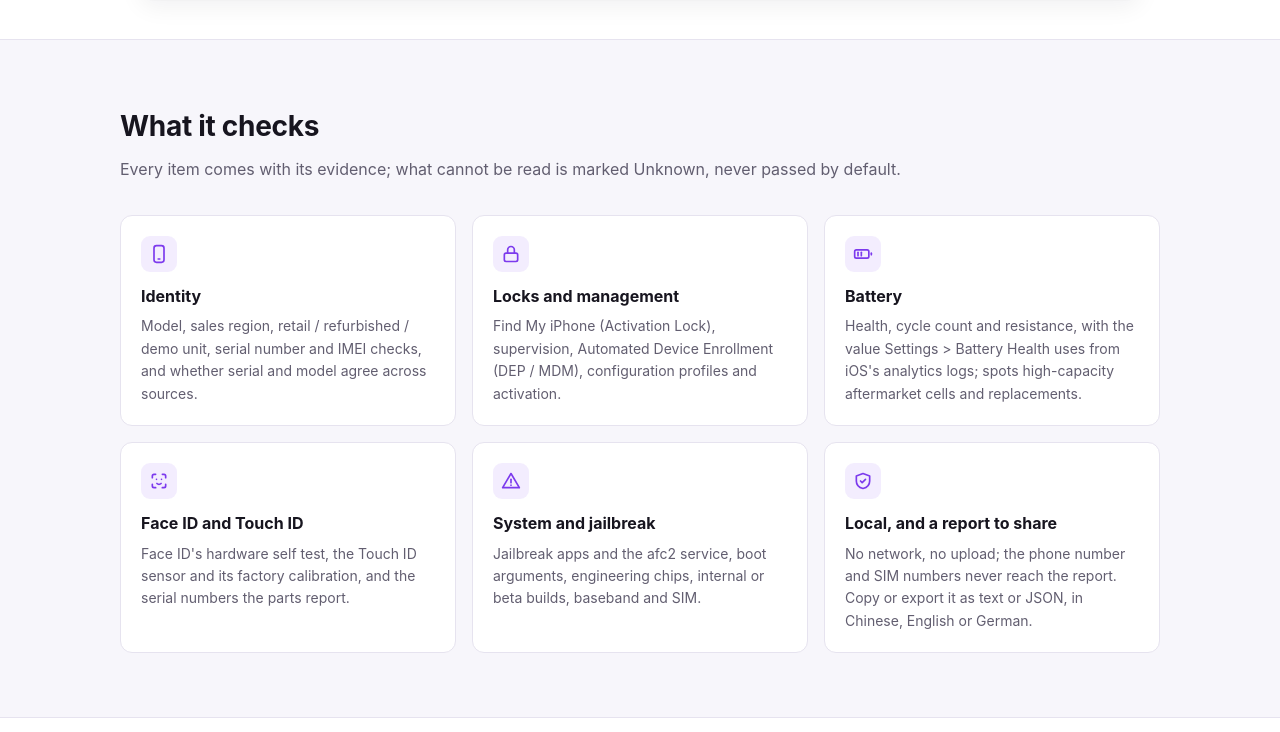
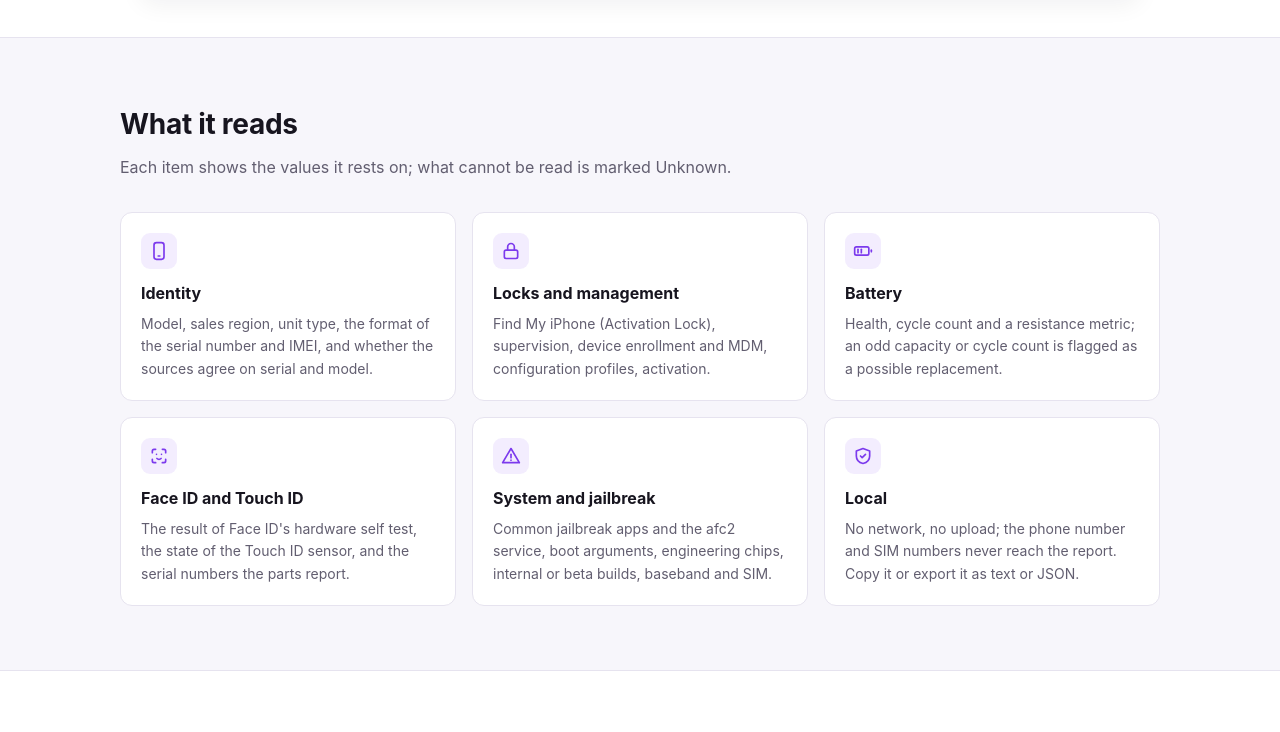
Before and after one commit to ac0d3r/idevloupe, a plain HTML site: page docs/index.html in a window 1280 px wide. Shown: the part 1256-1988 px from the top of the page. Drawn offline with Linux system fonts and the light colour scheme.

Commit message:
Describe the app without overstating it
The download page presented the report as a verdict and made claims it
cannot back: open source (the repository is private, with no license),
detection times nobody measured, and the recognition of aftermarket
batteries from rules that rest on five phones. It now says what the app
reads, as a reference for an inspection, in Chinese, English and German.

Co-Authored-By: Claude Opus 5.5 <noreply@anthropic.com>

```diff
--- a/docs/index.html
+++ b/docs/index.html
@@ -4,7 +4,7 @@
 <meta charset="utf-8">
 <meta name="viewport" content="width=device-width, initial-scale=1">
 <title>iDevLoupe · iPhone 验机</title>
-<meta name="description" content="iDevLoupe：连上数据线即可检查 iPhone 的型号、激活锁、监管、电池健康与来源、面容 ID / 指纹等，所有检测在本机完成。">
+<meta name="description" content="iDevLoupe：通过数据线读取 iPhone 自身报告的硬件、系统与安全信息，整理成验机参考报告，在本机运行。">
 <link rel="icon" href="icon.png">
 <style>
 :root {
@@ -141,8 +141,8 @@ footer .wrap { display: flex; justify-content: space-between; gap: 16px; flex-wr
 <main>
   <div class="hero wrap">
     <img class="logo" src="icon.png" alt="iDevLoupe">
-    <h1 data-t="heroTitle">插上数据线，看清这台 iPhone</h1>
-    <p class="lead" data-t="heroLead">读取 iPhone 自己报告的硬件、系统与安全信息，逐项给出结论：激活锁、监管锁、电池健康与来源、面容 ID / 指纹、越狱迹象……买二手机、卖机、收机前花一分钟。</p>
+    <h1 data-t="heroTitle">用数据线读取 iPhone 的验机信息</h1>
+    <p class="lead" data-t="heroLead">读取 iPhone 自身报告的硬件、系统与安全信息，整理成一份逐项报告，作为验机时的参考。</p>
     <div class="cta">
       <a class="btn primary" id="primary" href="#download">
         <svg viewBox="0 0 24 24" fill="none" stroke="currentColor" stroke-width="2" stroke-linecap="round" stroke-linejoin="round"><path d="M12 3v12"/><path d="m7 10 5 5 5-5"/><path d="M5 21h14"/></svg>
@@ -150,27 +150,27 @@ footer .wrap { display: flex; justify-content: space-between; gap: 16px; flex-wr
       </a>
       <a class="btn" href="#download" data-t="allPlatforms">所有平台</a>
     </div>
-    <p class="note" data-t="heroNote">macOS · Windows · Linux ｜ 免费开源 ｜ 检测全部在本机完成，不上传任何数据</p>
+    <p class="note" data-t="heroNote">macOS · Windows · Linux ｜ 免费 ｜ 在本机运行，不上传数据</p>
     <div class="shot"><img id="shot" src="screenshot-zh.png" width="2360" height="1560" alt="iDevLoupe 的验机报告界面" data-t-alt="shotAlt"></div>
   </div>
 
   <section id="features" class="soft">
     <div class="wrap">
-      <h2 data-t="featuresTitle">检查什么</h2>
-      <p class="sub" data-t="featuresSub">每一项都附上依据；数据读不到就标「未知」，绝不默认通过。</p>
+      <h2 data-t="featuresTitle">读取哪些信息</h2>
+      <p class="sub" data-t="featuresSub">每项附上读到的原始值；读不到的标为「未知」。</p>
       <div class="grid">
         <div class="card"><div class="ico"><svg viewBox="0 0 24 24" fill="none" stroke="currentColor" stroke-width="2" stroke-linecap="round" stroke-linejoin="round"><rect x="6" y="2" width="12" height="20" rx="3"/><path d="M11 18h2"/></svg></div>
-          <h3 data-t="f1t">机器身份</h3><p data-t="f1d">型号、销售地区、零售 / 官翻 / 演示机，序列号与 IMEI 校验，多个来源的序列号、型号是否一致。</p></div>
+          <h3 data-t="f1t">机器身份</h3><p data-t="f1d">型号、销售地区、机器类型，序列号与 IMEI 格式，不同来源的序列号与型号是否一致。</p></div>
         <div class="card"><div class="ico"><svg viewBox="0 0 24 24" fill="none" stroke="currentColor" stroke-width="2" stroke-linecap="round" stroke-linejoin="round"><rect x="4" y="11" width="16" height="10" rx="2"/><path d="M8 11V7a4 4 0 0 1 8 0v4"/></svg></div>
-          <h3 data-t="f2t">锁与管理</h3><p data-t="f2d">查找我的 iPhone（激活锁）、监管模式、企业设备注册（DEP / MDM）、描述文件、激活状态。</p></div>
+          <h3 data-t="f2t">锁与管理</h3><p data-t="f2d">查找我的 iPhone（激活锁）、监管模式、设备注册与 MDM、描述文件、激活状态。</p></div>
         <div class="card"><div class="ico"><svg viewBox="0 0 24 24" fill="none" stroke="currentColor" stroke-width="2" stroke-linecap="round" stroke-linejoin="round"><rect x="2" y="7" width="17" height="10" rx="2"/><path d="M22 11v2"/><path d="M6 10v4"/><path d="M10 10v4"/></svg></div>
-          <h3 data-t="f3t">电池</h3><p data-t="f3d">健康度、循环次数、内阻指标，读取 iOS 分析日志中「设置 > 电池健康」所用的值，识别扩容电池与更换迹象。</p></div>
+          <h3 data-t="f3t">电池</h3><p data-t="f3d">健康度、循环次数、内阻指标；容量或循环次数异常时提示可能更换过。</p></div>
         <div class="card"><div class="ico"><svg viewBox="0 0 24 24" fill="none" stroke="currentColor" stroke-width="2" stroke-linecap="round" stroke-linejoin="round"><path d="M4 8V6a2 2 0 0 1 2-2h2"/><path d="M16 4h2a2 2 0 0 1 2 2v2"/><path d="M20 16v2a2 2 0 0 1-2 2h-2"/><path d="M8 20H6a2 2 0 0 1-2-2v-2"/><path d="M9 10h.01"/><path d="M15 10h.01"/><path d="M9.5 15a3.5 3.5 0 0 0 5 0"/></svg></div>
-          <h3 data-t="f4t">面容 ID 与指纹</h3><p data-t="f4d">面容 ID 硬件自检、Touch ID 传感器与出厂校准数据，以及各部件当前报告的序列号。</p></div>
+          <h3 data-t="f4t">面容 ID 与指纹</h3><p data-t="f4d">面容 ID 硬件自检结果、Touch ID 传感器状态，以及各部件当前报告的序列号。</p></div>
         <div class="card"><div class="ico"><svg viewBox="0 0 24 24" fill="none" stroke="currentColor" stroke-width="2" stroke-linecap="round" stroke-linejoin="round"><path d="M12 3 2 20h20L12 3z"/><path d="M12 10v4"/><path d="M12 17h.01"/></svg></div>
-          <h3 data-t="f5t">系统与越狱</h3><p data-t="f5d">越狱应用与 afc2 服务、启动参数、工程机芯片、内部版 / 测试版系统、基带与 SIM 状态。</p></div>
+          <h3 data-t="f5t">系统与越狱</h3><p data-t="f5d">常见越狱应用与 afc2 服务、启动参数、工程机芯片、内部版 / 测试版系统、基带与 SIM 状态。</p></div>
         <div class="card"><div class="ico"><svg viewBox="0 0 24 24" fill="none" stroke="currentColor" stroke-width="2" stroke-linecap="round" stroke-linejoin="round"><path d="M12 3 4 6v6c0 5 3.5 8 8 9 4.5-1 8-4 8-9V6l-8-3z"/><path d="m9 12 2 2 4-4"/></svg></div>
-          <h3 data-t="f6t">本机完成，报告可分享</h3><p data-t="f6d">不联网、不上传；手机号与 SIM 卡号不会进入报告。可复制或导出文本 / JSON 报告，支持中文、English、Deutsch。</p></div>
+          <h3 data-t="f6t">本机运行</h3><p data-t="f6d">不联网、不上传，手机号与 SIM 卡号不进入报告。报告可复制或导出为文本 / JSON。</p></div>
       </div>
     </div>
   </section>
@@ -217,7 +217,7 @@ footer .wrap { display: flex; justify-content: space-between; gap: 16px; flex-wr
       <ol class="steps">
         <li><b data-t="s1t">用数据线连接电脑</b><span data-t="s1d">打开 iDevLoupe，用 USB 线连接 iPhone，设备会自动出现在左侧。</span></li>
         <li><b data-t="s2t">解锁并点「信任」</b><span data-t="s2d">首次连接时，在 iPhone 上选择「信任此电脑」并输入锁屏密码。</span></li>
-        <li><b data-t="s3t">查看报告</b><span data-t="s3d">约半分钟完成检测，最需要关注的问题列在最上面；可复制或导出报告。</span></li>
+        <li><b data-t="s3t">查看报告</b><span data-t="s3d">需要关注的项排在最前面。报告末尾的「需人工核对」清单请在手机上逐项确认。</span></li>
       </ol>
     </div>
   </section>
@@ -228,7 +228,7 @@ footer .wrap { display: flex; justify-content: space-between; gap: 16px; flex-wr
       <p class="sub"></p>
       <details><summary data-t="q1">macOS 提示「无法验证开发者」？</summary><p data-t="a1">安装包尚未经过 Apple 签名与公证。在「应用程序」中右键点 iDevLoupe，选「打开」，再在弹窗中点「打开」即可；之后正常双击启动。</p></details>
       <details><summary data-t="q2">Windows 弹出 SmartScreen 警告？</summary><p data-t="a2">程序尚未签名。点「更多信息」→「仍要运行」。如果提示找不到设备，请确认已安装「Apple 设备」或 iTunes。</p></details>
-      <details><summary data-t="q3">能判断屏幕、电池是否原装吗？</summary><p data-t="a3">能发现不少迹象（扩容电池、循环次数与机龄不符、面容 ID 自检失败等），但 iOS 自己对部件是否原装的判断无法通过数据线读取。报告里的「需人工核对」会提示去「设置 > 通用 > 关于本机 > 部件与维修历史」查看。</p></details>
+      <details><summary data-t="q3">能判断屏幕、电池是否原装吗？</summary><p data-t="a3">不能确定。报告会提示一些迹象，但 iOS 自己对部件是否原装的判断无法通过数据线读取，请到「设置 > 通用 > 关于本机 > 部件与维修历史」查看。</p></details>
       <details><summary data-t="q4">会上传我的数据吗？</summary><p data-t="a4">不会。所有检测在你的电脑上完成，程序不联网。手机号、ICCID、IMSI 读到后立即丢弃，不会出现在报告里。</p></details>
     </div>
   </section>
@@ -247,18 +247,18 @@ footer .wrap { display: flex; justify-content: space-between; gap: 16px; flex-wr
     en: {
       title: "iDevLoupe · iPhone inspection",
       navFeatures: "Features", navDownload: "Download",
-      heroTitle: "Plug in a cable, see this iPhone clearly",
-      heroLead: "Reads the hardware, system and security information an iPhone reports about itself and gives a verdict on each item: Activation Lock, supervision, battery health and origin, Face ID / Touch ID, signs of a jailbreak… One minute before you buy, sell or trade in a used phone.",
+      heroTitle: "Read an iPhone's inspection data over the cable",
+      heroLead: "Reads the hardware, system and security information an iPhone reports about itself and sums it up item by item, as a reference for an inspection.",
       downloadFree: "Free download", allPlatforms: "All platforms",
-      heroNote: "macOS · Windows · Linux | Free and open source | Everything runs on your computer; nothing is uploaded",
+      heroNote: "macOS · Windows · Linux | Free | Runs on your computer; nothing is uploaded",
       shotAlt: "The inspection report of iDevLoupe",
-      featuresTitle: "What it checks", featuresSub: "Every item comes with its evidence; what cannot be read is marked Unknown, never passed by default.",
-      f1t: "Identity", f1d: "Model, sales region, retail / refurbished / demo unit, serial number and IMEI checks, and whether serial and model agree across sources.",
-      f2t: "Locks and management", f2d: "Find My iPhone (Activation Lock), supervision, Automated Device Enrollment (DEP / MDM), configuration profiles and activation.",
-      f3t: "Battery", f3d: "Health, cycle count and resistance, with the value Settings > Battery Health uses from iOS's analytics logs; spots high-capacity aftermarket cells and replacements.",
-      f4t: "Face ID and Touch ID", f4d: "Face ID's hardware self test, the Touch ID sensor and its factory calibration, and the serial numbers the parts report.",
-      f5t: "System and jailbreak", f5d: "Jailbreak apps and the afc2 service, boot arguments, engineering chips, internal or beta builds, baseband and SIM.",
-      f6t: "Local, and a report to share", f6d: "No network, no upload; the phone number and SIM numbers never reach the report. Copy or export it as text or JSON, in Chinese, English or German.",
+      featuresTitle: "What it reads", featuresSub: "Each item shows the values it rests on; what cannot be read is marked Unknown.",
+      f1t: "Identity", f1d: "Model, sales region, unit type, the format of the serial number and IMEI, and whether the sources agree on serial and model.",
+      f2t: "Locks and management", f2d: "Find My iPhone (Activation Lock), supervision, device enrollment and MDM, configuration profiles, activation.",
+      f3t: "Battery", f3d: "Health, cycle count and a resistance metric; an odd capacity or cycle count is flagged as a possible replacement.",
+      f4t: "Face ID and Touch ID", f4d: "The result of Face ID's hardware self test, the state of the Touch ID sensor, and the serial numbers the parts report.",
+      f5t: "System and jailbreak", f5d: "Common jailbreak apps and the afc2 service, boot arguments, engineering chips, internal or beta builds, baseband and SIM.",
+      f6t: "Local", f6d: "No network, no upload; the phone number and SIM numbers never reach the report. Copy it or export it as text or JSON.",
       downloadTitle: "Download", downloadSub: "The latest release, from GitHub Releases.", recommended: "For you",
       macUniversal: "Apple silicon and Intel",
       macReq: "<b>macOS</b> comes with usbmuxd; nothing else to install.",
@@ -268,29 +268,29 @@ footer .wrap { display: flex; justify-content: space-between; gap: 16px; flex-wr
       howTitle: "How to use it", howSub: "No account, nothing to install on the phone.",
       s1t: "Connect it with a cable", s1d: "Open iDevLoupe and connect the iPhone by USB; it shows up on the left.",
       s2t: "Unlock it and tap “Trust”", s2d: "The first time, choose “Trust This Computer” on the iPhone and enter its passcode.",
-      s3t: "Read the report", s3d: "In about half a minute; the issues that matter most come first. Copy or export it.",
+      s3t: "Read the report", s3d: "The items that need attention come first. Go through the report's “Check by hand” list on the phone.",
       faqTitle: "FAQ",
       q1: "macOS says the developer cannot be verified?", a1: "The app is not signed or notarized by Apple yet. In Applications, right-click iDevLoupe, choose Open, then Open again; after that it starts normally.",
       q2: "Windows shows a SmartScreen warning?", a2: "The app is not signed yet. Click More info → Run anyway. If no device shows up, make sure Apple Devices or iTunes is installed.",
-      q3: "Can it tell whether the screen or battery is genuine?", a3: "It finds many signs (a raised capacity, cycles at odds with the phone's age, a failed Face ID self test…), but iOS's own verdict on parts cannot be read over the cable. The report's “Check by hand” list points to Settings > General > About > Parts and Service History.",
+      q3: "Can it tell whether the screen or battery is genuine?", a3: "Not for certain. The report points out some signs, but iOS's own verdict on its parts cannot be read over the cable; see Settings > General > About > Parts and Service History.",
       q4: "Does it upload my data?", a4: "No. Everything runs on your computer, and the app does not go online. The phone number, ICCID and IMSI are dropped as soon as they are read and never appear in a report.",
       sourceCode: "Source code"
     },
     de: {
       title: "iDevLoupe · iPhone-Prüfung",
       navFeatures: "Funktionen", navDownload: "Download",
-      heroTitle: "Kabel anschließen, iPhone durchschauen",
-      heroLead: "Liest die Hardware-, System- und Sicherheitsinformationen, die ein iPhone über sich meldet, und bewertet jeden Punkt: Aktivierungssperre, Betreuung, Batteriezustand und -herkunft, Face ID / Touch ID, Anzeichen eines Jailbreaks … Eine Minute, bevor du ein gebrauchtes iPhone kaufst, verkaufst oder in Zahlung gibst.",
+      heroTitle: "Prüfdaten eines iPhone per Kabel lesen",
+      heroLead: "Liest die Hardware-, System- und Sicherheitsinformationen, die ein iPhone über sich meldet, und fasst sie Punkt für Punkt zusammen, als Anhaltspunkt bei der Prüfung.",
       downloadFree: "Kostenlos laden", allPlatforms: "Alle Plattformen",
-      heroNote: "macOS · Windows · Linux | Kostenlos und quelloffen | Alles läuft auf deinem Computer; nichts wird hochgeladen",
+      heroNote: "macOS · Windows · Linux | Kostenlos | Läuft auf deinem Computer; nichts wird hochgeladen",
       shotAlt: "Der Prüfbericht von iDevLoupe",
-      featuresTitle: "Was geprüft wird", featuresSub: "Zu jedem Punkt die Belege; was sich nicht lesen lässt, heißt „Unbekannt“ und gilt nie als bestanden.",
-      f1t: "Identität", f1d: "Modell, Verkaufsregion, Verkaufs- / generalüberholtes / Vorführgerät, Prüfung von Seriennummer und IMEI, und ob Seriennummer und Modell in allen Quellen übereinstimmen.",
-      f2t: "Sperren und Verwaltung", f2d: "„Mein iPhone suchen“ (Aktivierungssperre), Betreuung, automatische Geräteregistrierung (DEP / MDM), Konfigurationsprofile und Aktivierung.",
-      f3t: "Batterie", f3d: "Zustand, Ladezyklen und Innenwiderstand, mit dem Wert, den Einstellungen > Batteriezustand aus den Analyseprotokollen von iOS nutzt; erkennt Nachbau-Akkus mit erhöhter Kapazität und Tausch.",
-      f4t: "Face ID und Touch ID", f4d: "Der Hardware-Selbsttest von Face ID, der Touch ID-Sensor und seine Werkskalibrierung sowie die Seriennummern der Bauteile.",
-      f5t: "System und Jailbreak", f5d: "Jailbreak-Apps und der afc2-Dienst, Boot-Argumente, Entwicklungschips, interne oder Beta-Systeme, Basisband und SIM.",
-      f6t: "Lokal, mit teilbarem Bericht", f6d: "Kein Netz, kein Upload; Telefonnummer und SIM-Nummern landen nie im Bericht. Kopieren oder als Text / JSON exportieren, auf Chinesisch, Englisch oder Deutsch.",
+      featuresTitle: "Was es liest", featuresSub: "Jeder Punkt zeigt die Werte, auf denen er beruht; was sich nicht lesen lässt, heißt „Unbekannt“.",
+      f1t: "Identität", f1d: "Modell, Verkaufsregion, Gerätetyp, Format von Seriennummer und IMEI, und ob die Quellen bei Seriennummer und Modell übereinstimmen.",
+      f2t: "Sperren und Verwaltung", f2d: "„Mein iPhone suchen“ (Aktivierungssperre), Betreuung, Geräteregistrierung und MDM, Konfigurationsprofile, Aktivierung.",
+      f3t: "Batterie", f3d: "Zustand, Ladezyklen und ein Innenwiderstandswert; eine auffällige Kapazität oder Zyklenzahl wird als möglicher Tausch markiert.",
+      f4t: "Face ID und Touch ID", f4d: "Das Ergebnis des Hardware-Selbsttests von Face ID, der Zustand des Touch ID-Sensors und die Seriennummern der Bauteile.",
+      f5t: "System und Jailbreak", f5d: "Gängige Jailbreak-Apps und der afc2-Dienst, Boot-Argumente, Entwicklungschips, interne oder Beta-Systeme, Basisband und SIM.",
+      f6t: "Lokal", f6d: "Kein Netz, kein Upload; Telefonnummer und SIM-Nummern landen nie im Bericht. Kopieren oder als Text / JSON exportieren.",
       downloadTitle: "Download", downloadSub: "Die neueste Version, aus GitHub Releases.", recommended: "Für dich",
       macUniversal: "Apple Silicon und Intel",
       macReq: "<b>macOS</b> bringt usbmuxd mit; sonst ist nichts zu installieren.",
@@ -300,11 +300,11 @@ footer .wrap { display: flex; justify-content: space-between; gap: 16px; flex-wr
       howTitle: "So geht’s", howSub: "Kein Konto, nichts auf dem iPhone zu installieren.",
       s1t: "Per Kabel verbinden", s1d: "iDevLoupe öffnen und das iPhone per USB anschließen; es erscheint links.",
       s2t: "Entsperren und „Vertrauen“ tippen", s2d: "Beim ersten Mal auf dem iPhone „Diesem Computer vertrauen“ wählen und den Code eingeben.",
-      s3t: "Bericht lesen", s3d: "Nach etwa einer halben Minute; die wichtigsten Probleme stehen oben. Kopieren oder exportieren.",
+      s3t: "Bericht lesen", s3d: "Die Punkte, die Aufmerksamkeit brauchen, stehen oben. Die Liste „Manuell prüfen“ im Bericht am Gerät durchgehen.",
       faqTitle: "Häufige Fragen",
       q1: "macOS meldet, der Entwickler könne nicht überprüft werden?", a1: "Die App ist noch nicht von Apple signiert oder beglaubigt. Im Ordner „Programme“ mit der rechten Maustaste auf iDevLoupe klicken, „Öffnen“ wählen und erneut „Öffnen“; danach startet sie normal.",
       q2: "Windows zeigt eine SmartScreen-Warnung?", a2: "Die App ist noch nicht signiert. „Weitere Informationen“ → „Trotzdem ausführen“. Erscheint kein Gerät, prüfen, ob Apple-Geräte oder iTunes installiert ist.",
-      q3: "Erkennt es, ob Display oder Batterie original sind?", a3: "Es findet viele Anzeichen (erhöhte Kapazität, zum Gerätealter unpassende Ladezyklen, fehlgeschlagener Face ID-Selbsttest …), aber das Urteil von iOS über die Bauteile lässt sich über das Kabel nicht lesen. Die Liste „Manuell prüfen“ im Bericht verweist auf Einstellungen > Allgemein > Info > Teile- und Reparaturverlauf.",
+      q3: "Erkennt es, ob Display oder Batterie original sind?", a3: "Nicht sicher. Der Bericht weist auf einige Anzeichen hin, aber das Urteil von iOS über seine Bauteile lässt sich über das Kabel nicht lesen; siehe Einstellungen > Allgemein > Info > Teile- und Reparaturverlauf.",
       q4: "Werden meine Daten hochgeladen?", a4: "Nein. Alles läuft auf deinem Computer, und die App geht nicht online. Telefonnummer, ICCID und IMSI werden sofort nach dem Lesen verworfen und stehen nie im Bericht.",
       sourceCode: "Quellcode"
     }
```
Also changed, not shown: 1 other file.
